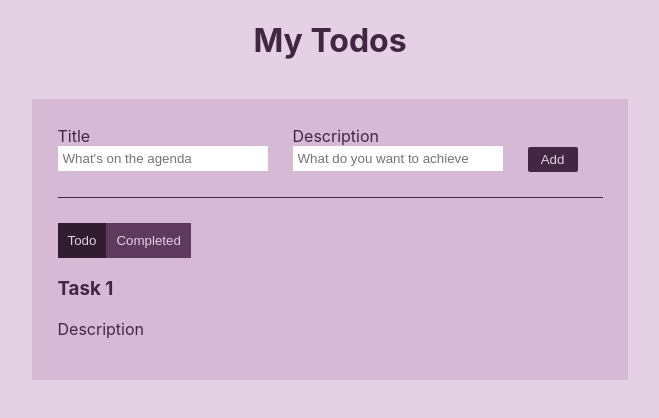
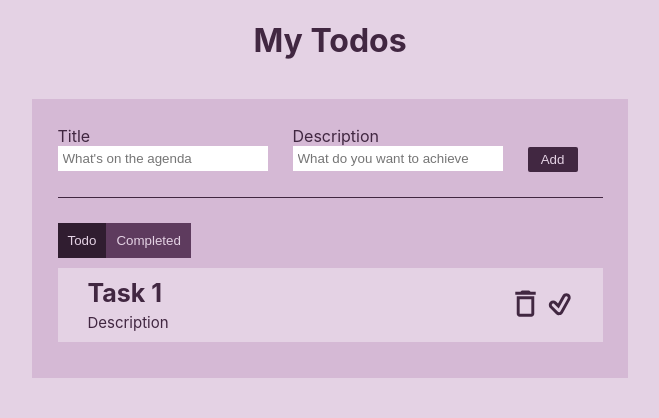
Before and after one commit to Vbalimidi/to-do-list-app, a React (Create React App) app in the folder todo-app/: page / in a window 1280 px wide. Shown: the top 418 px of the page, without its empty margins (310-969 px from the left). Built offline with nearby package versions, Linux system fonts and the light colour scheme.

Commit message:
styling for list elements

```diff
--- a/todo-app/package.json
+++ b/todo-app/package.json
@@ -6,6 +6,7 @@
     "cra-template": "1.2.0",
     "react": "^18.3.1",
     "react-dom": "^18.3.1",
+    "react-icons": "^5.4.0",
     "react-scripts": "5.0.1",
     "web-vitals": "^4.2.4"
   },
--- a/todo-app/src/App.css
+++ b/todo-app/src/App.css
@@ -70,6 +70,55 @@ h1{
   cursor: pointer;
 }
 
+.todo-buttons{
+  margin-bottom: 10px;
+}
+
 .active{
   background-color: #301d30;
 }
+
+.todo-list{
+  display: flex;
+  flex-direction: column;
+}
+
+.todo-list-item{
+  background-color: #e4d2e4;
+  display: flex;
+  justify-content: space-between;
+  padding: 25px;
+  padding-top: 5px;
+  padding-bottom: 5px;
+  margin-bottom: 10px;
+  align-items: center;
+}
+
+.todo-list-item h3{
+  font-size: 25px;
+  margin: 5px;
+}
+
+.todo-list-item p{
+  font-size: 15px;
+  margin-top: 0px;
+  margin: 5px;
+}
+
+.icon{
+  font-size: 35px;
+  cursor: pointer;
+}
+
+.check-icon{
+  font-size: 35px;
+  cursor: pointer;
+}
+
+.check-icon:hover{
+  color: #5e3b5e;
+}
+
+.icon:hover{
+  color: red;
+}
--- a/todo-app/src/App.js
+++ b/todo-app/src/App.js
@@ -1,4 +1,6 @@
 import React, {useState} from 'react';
+import { MdDeleteOutline } from "react-icons/md";
+import { TiTickOutline } from "react-icons/ti";
 import './App.css';
 
 function App() {
@@ -28,9 +30,16 @@ function App() {
       </div>
 
       <div className="todo-list">
-        <div className="todo-lit-item">
-          <h3>Task 1</h3>
-          <p>Description</p>
+        <div className="todo-list-item">
+          <div>
+            <h3>Task 1</h3>
+            <p>Description</p>
+          </div>
+          <div>
+          <MdDeleteOutline className='icon'/>
+          <TiTickOutline className='check-icon'/>
+          </div>
+
         </div>
       </div>
     </div>
```
Also changed, not shown: 1 other file (tests, documents, lock files or other folders).
